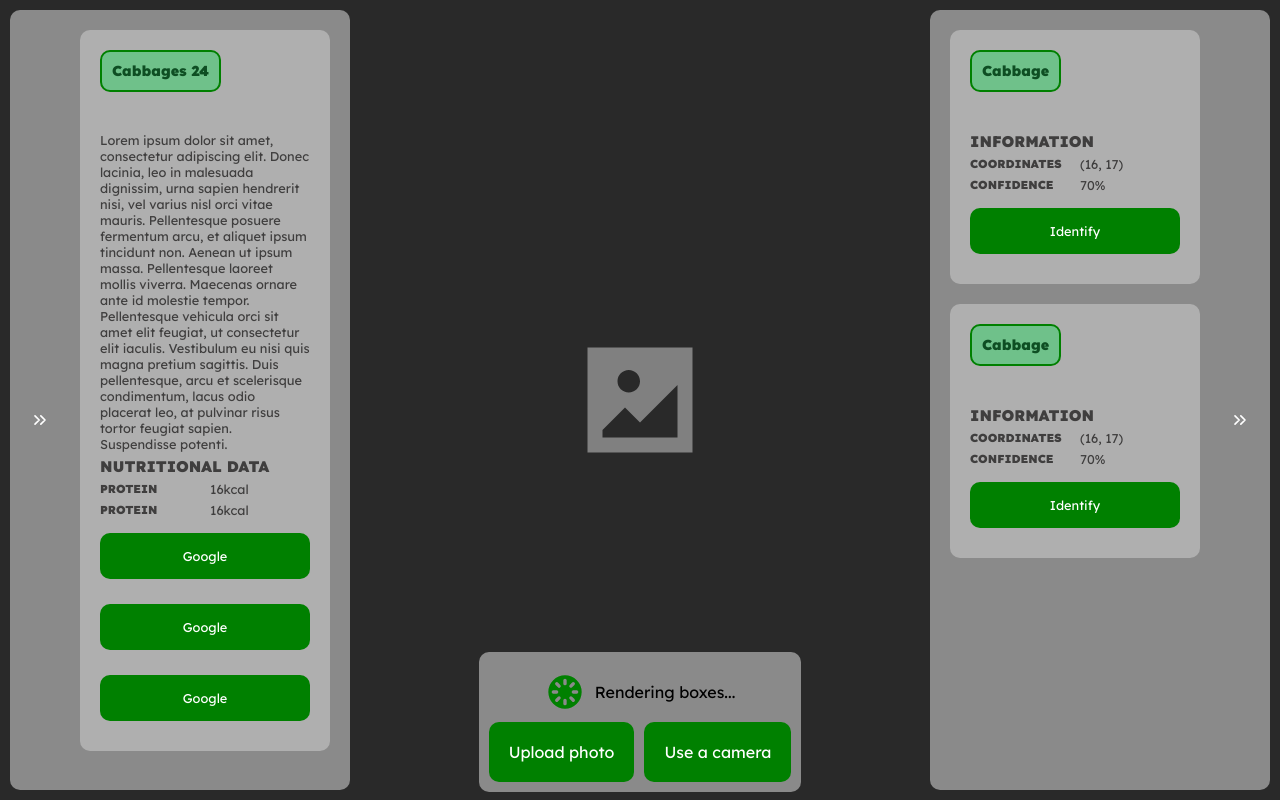
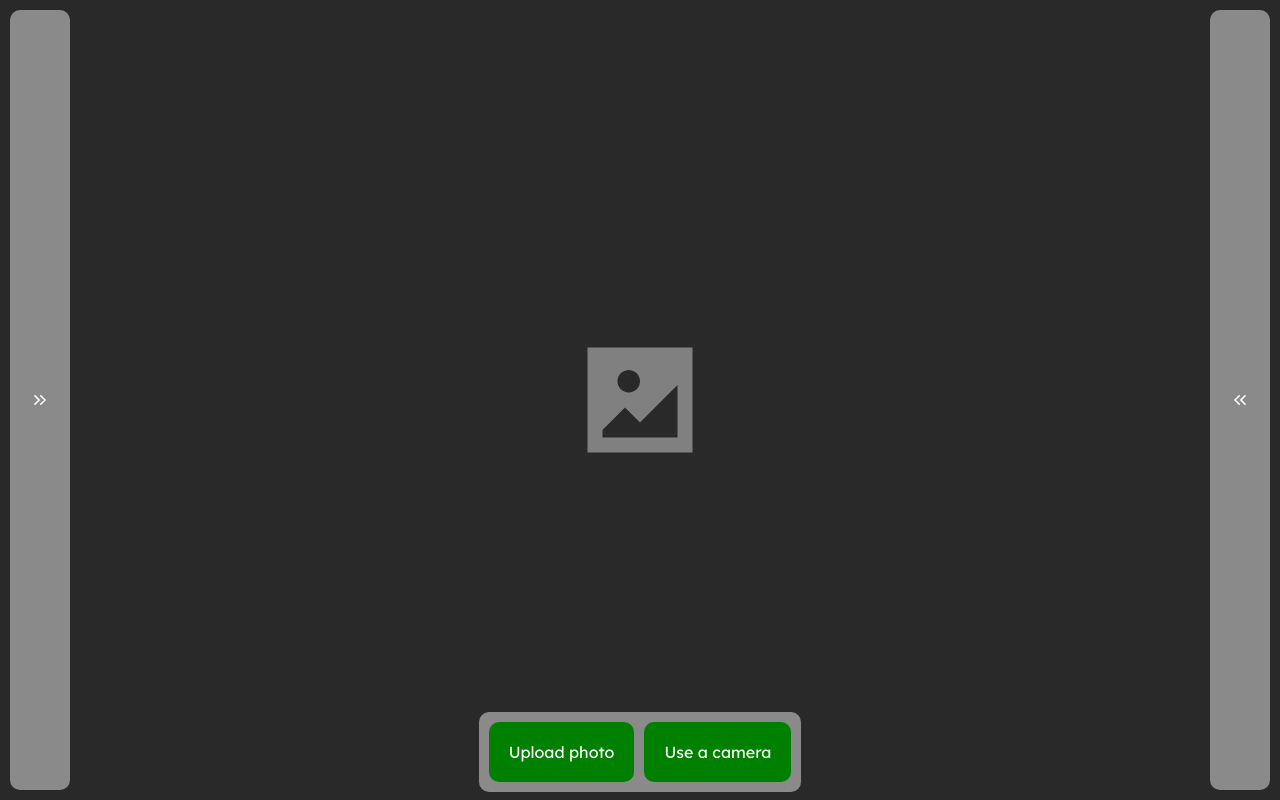
Before and after one commit to jmarkst/csxd-flask, a Python web app: template templates/index.html in a window 1280 px wide. Run offline with Jinja, Linux system fonts and the light colour scheme; the template is opened without the code that fills it, so the values that code supplies are empty.

Commit message:
JS for sidebar toggling.

```diff
--- a/static/css/styles.css
+++ b/static/css/styles.css
@@ -8,6 +8,26 @@
 html {
     height: 100vh;
 }
+
+.hide {
+    display: none !important;
+}
+
+.icon {
+    width: 20px;
+    height: 20px;
+    border-radius: 10px;
+    padding-inline: 10px;
+}
+
+.rotate {
+    transform:rotate(180deg);
+}
+
+.icon:hover {
+    background-color: rgba(180, 180, 180, 0.7);
+}
+
 .wrapper {
     width: 100%;
     height: 100vh;
@@ -71,7 +91,8 @@ html {
 
 .sidebar {
     height: 95vh;
-    width: 25vw;
+    width: fit-content;
+    max-width: 25vw;
     background-color: rgba(180, 180, 180, 0.7);
     border-radius: 10px;
     position: fixed;
@@ -106,8 +127,12 @@ html {
     border-radius: 10px;
     border: 2px solid green;
     color:  rgb(14, 78, 35);
-    padding: 5px;
+    padding: 10px;
     font-size: 80%;
+}
+
+.pill:hover {
+    background-color: transparent !important;
 }
 
 .card-header {
@@ -136,6 +161,18 @@ html {
     text-decoration: none;
 }
 
+.card-body .btn:hover, .bottombar a:hover {
+    background-color: transparent;
+    border: 3px solid green;
+    font-weight: 900;
+    color: green;
+}
+
+.card:hover {
+    background-color: rgba(248, 248, 248, 0.8);
+    border: 1px solid green;
+}
+
 .card-body h6 {
     font-weight: 900;
     font-size: 120%;
@@ -147,7 +184,7 @@ html {
 
 .items {
     overflow-y: auto;
-    width: 100%;
+    min-width: 20vw;
     display: flex;
     flex-direction: column;
 }
--- /dev/null
+++ b/static/js/ui.js
@@ -0,0 +1,4 @@
+
+function onSidebarClick (id) {
+    document.getElementById(id).classList.toggle("hide");
+}
--- a/templates/index.html
+++ b/templates/index.html
@@ -16,10 +16,8 @@
                 </div>
             </div>
             <div class="sidebar left bd-left">
-                <a class="centered" href="">
-                    <img class="icon" src="../static/raw/chevron.svg"/>
-                </a>
-                <div class="items">
+                <img class="icon centered" src="../static/raw/chevron.svg"onclick="onSidebarClick('left-sidebar');"/>
+                <div class="items hide" id="left-sidebar">
                     <div class="margined text-gray" id="noitems">
                         <div class="card">
                             <div class="card-header">
@@ -45,14 +43,12 @@
                 </div>
             </div>
             <div class="sidebar right bd-right">
-                <a class="centered" href="">
-                    <img class="icon" src="../static/raw/chevron.svg"/>
-                </a>
-                <div class="items">
+                <img class="icon centered rotate" src="../static/raw/chevron.svg" onclick="onSidebarClick('right-sidebar');"/>
+                <div class="items hide" id="right-sidebar">
                     <div class="margined text-gray" id="noitems">
                         <div class="card">
                             <div class="card-header">
-                                <a href="" class="pill">Cabbage</a>
+                                <p class="pill">Cabbage</p>
                             </div>
                             <div class="card-body">
                                 <h6>INFORMATION</h6>
@@ -71,7 +67,7 @@
                     <div class="margined text-gray" id="noitems">
                         <div class="card">
                             <div class="card-header">
-                                <a href="" class="pill">Cabbage</a>
+                                <p class="pill">Cabbage</p>
                             </div>
                             <div class="card-body">
                                 <h6>INFORMATION</h6>
@@ -90,7 +86,7 @@
                 </div>
             </div>
             <div class="bottombar">
-                <div class="row margin-lg centered" id="loading">
+                <div class="row margin-lg centered hide" id="loading">
                     <img src="../static/raw/loading.svg" />
                     Rendering boxes...
                 </div>
@@ -100,5 +96,6 @@
                 </div>
             </div>
         </div>
+        <script src="../static/js/ui.js"></script>
     </body>
 </html>
```
